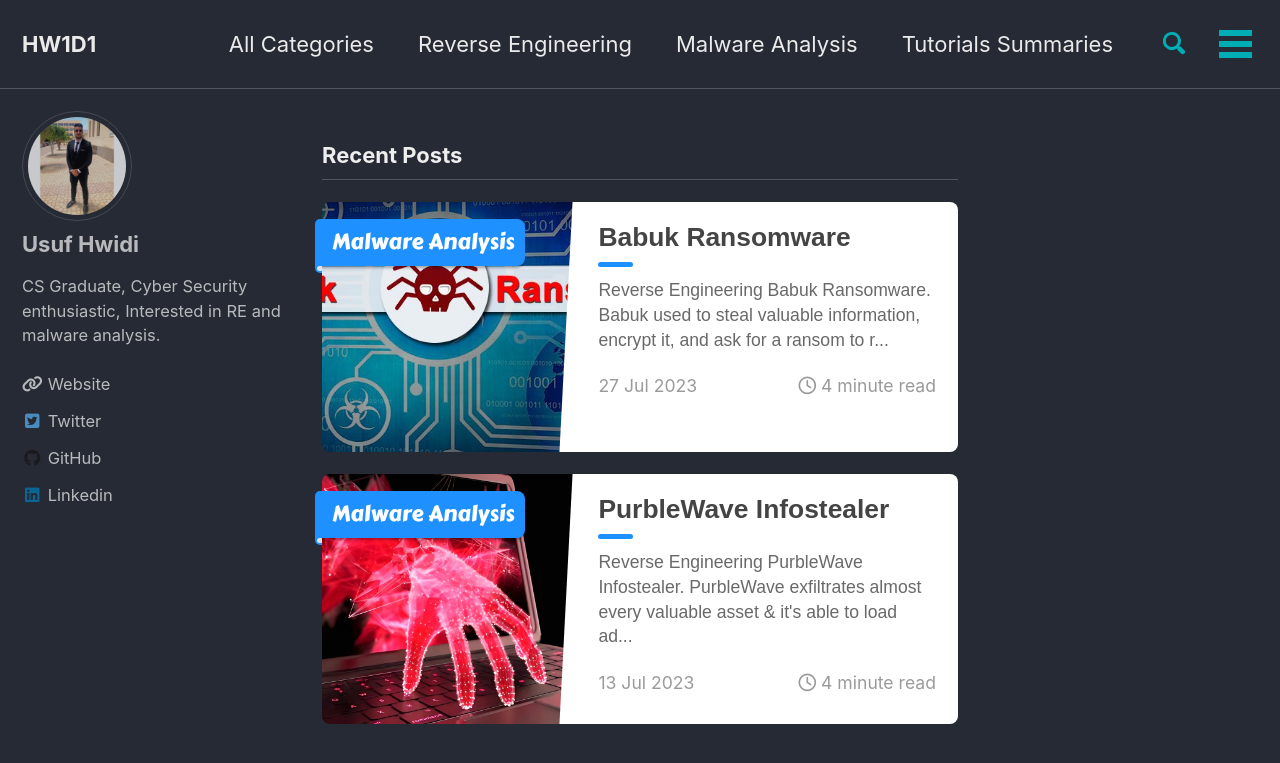
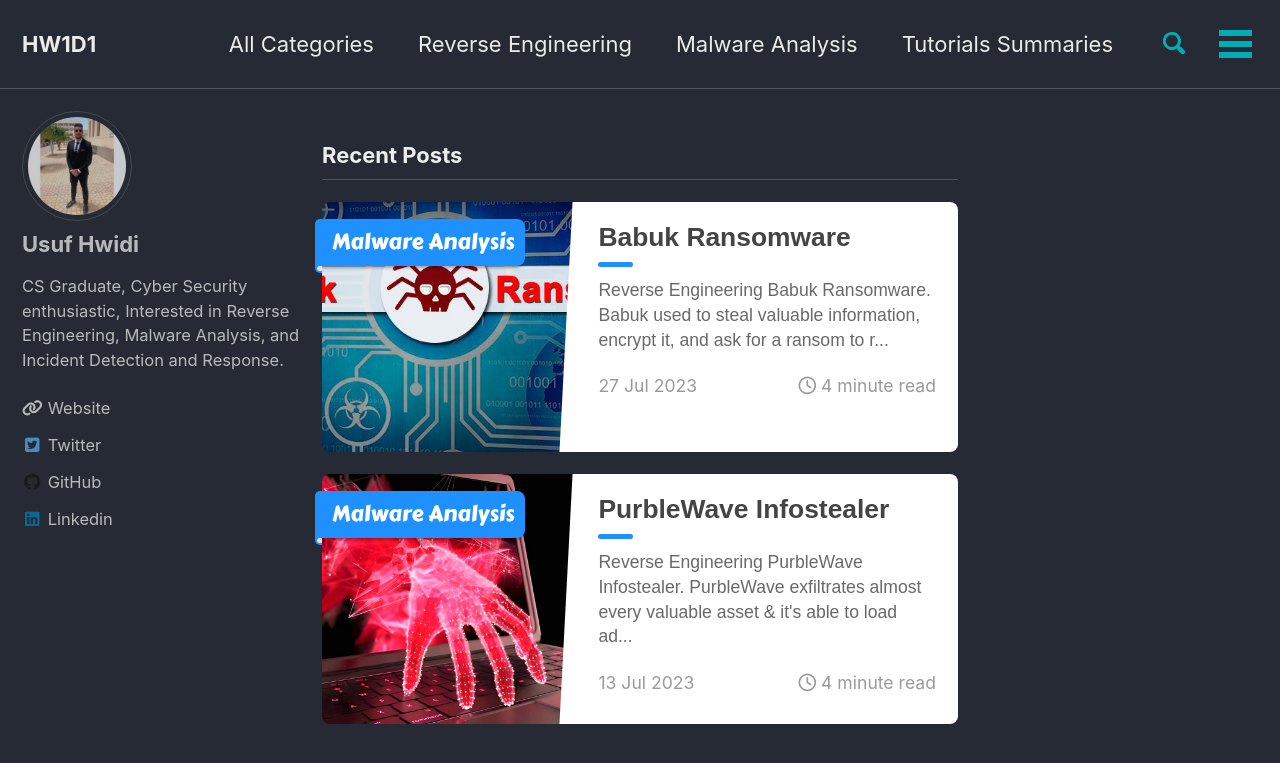
Before and after one commit to YoussefElsherbiiny/YoussefElsherbiiny.github.io, a Jekyll site: the page built from index.html, in a window 1280 px wide and 900 px high. Shown: the top 763 px of the window. Built offline with Jekyll 4.4.1, drawn with Linux system fonts in a browser that asks for light colours; cached includes are drawn as plain includes; nearby versions of some CDN libraries; the list of posts is cut into pages by our own code.

Commit message:
Update _config.yml

```diff
--- a/_config.yml
+++ b/_config.yml
@@ -60,7 +60,7 @@ plugins:
 author:
   name   : "Usuf Hwidi"
   avatar : "/assets/images/usuf.jpg"
-  bio    : "CS Graduate, Cyber Security enthusiastic, Interested in RE and malware analysis."
+  bio    : "CS Graduate, Cyber Security enthusiastic, Interested in Reverse Engineering, Malware Analysis, and Incident Detection and Response."
   links:
     - label: "Website"
       icon: "fas fa-fw fa-link"
```
